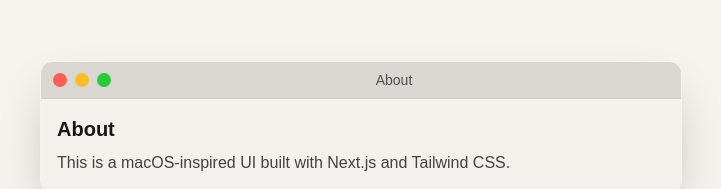
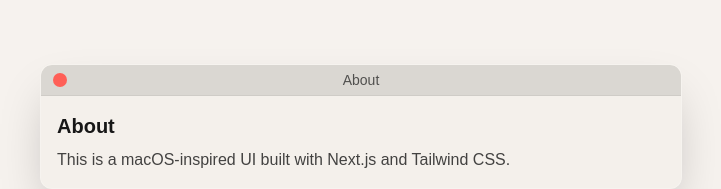
Before and after one commit to Johan-Melin/macos-nextjs, a Next.js app: page / in a window 1280 px wide. Both pictures are taken after a click on the button "About". Shown: the part 274-463 px from the top of the page, without its empty margins (279-1000 px from the left). Built offline with nearby package versions, Linux system fonts and the light colour scheme.

Commit message:
ui(window): remove unused window buttons and center title

```diff
--- a/src/components/MacWindow.tsx
+++ b/src/components/MacWindow.tsx
@@ -19,7 +19,7 @@ export default function MacWindow({ title, children }: { title: string; children
     >
       {/* Titlebar */}
       <div
-        className="sticky top-0 z-10 flex items-center gap-2 border-b border-black/5 px-3 py-2 backdrop-blur md:static dark:border-white/10"
+        className="sticky top-0 z-10 relative flex items-center gap-2 border-b border-black/5 px-3 py-2 backdrop-blur md:static dark:border-white/10"
         style={{ background: "var(--panel-bg)" }}
       >
         {/* Traffic lights */}
@@ -31,10 +31,8 @@ export default function MacWindow({ title, children }: { title: string; children
           >
             <span className="sr-only">Close</span>
           </button>
-          <div className="h-3.5 w-3.5 rounded-full bg-[#febc2e]" />
-          <div className="h-3.5 w-3.5 rounded-full bg-[#28c840]" />
         </div>
-        <div className="mx-auto select-none text-sm font-medium opacity-70">
+        <div className="absolute left-1/2 -translate-x-1/2 select-none text-sm font-medium opacity-70">
           {title}
         </div>
       </div>
```
